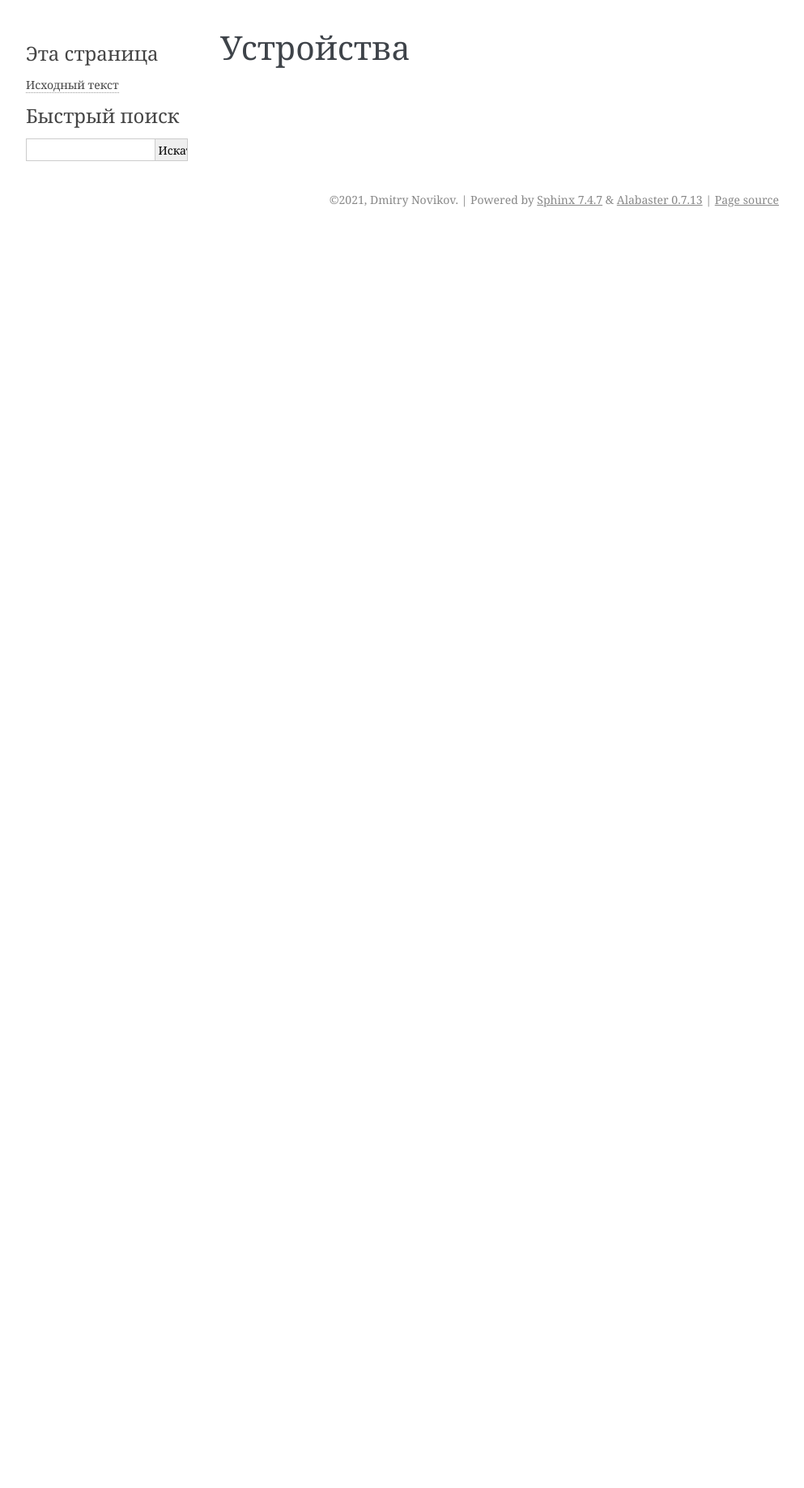
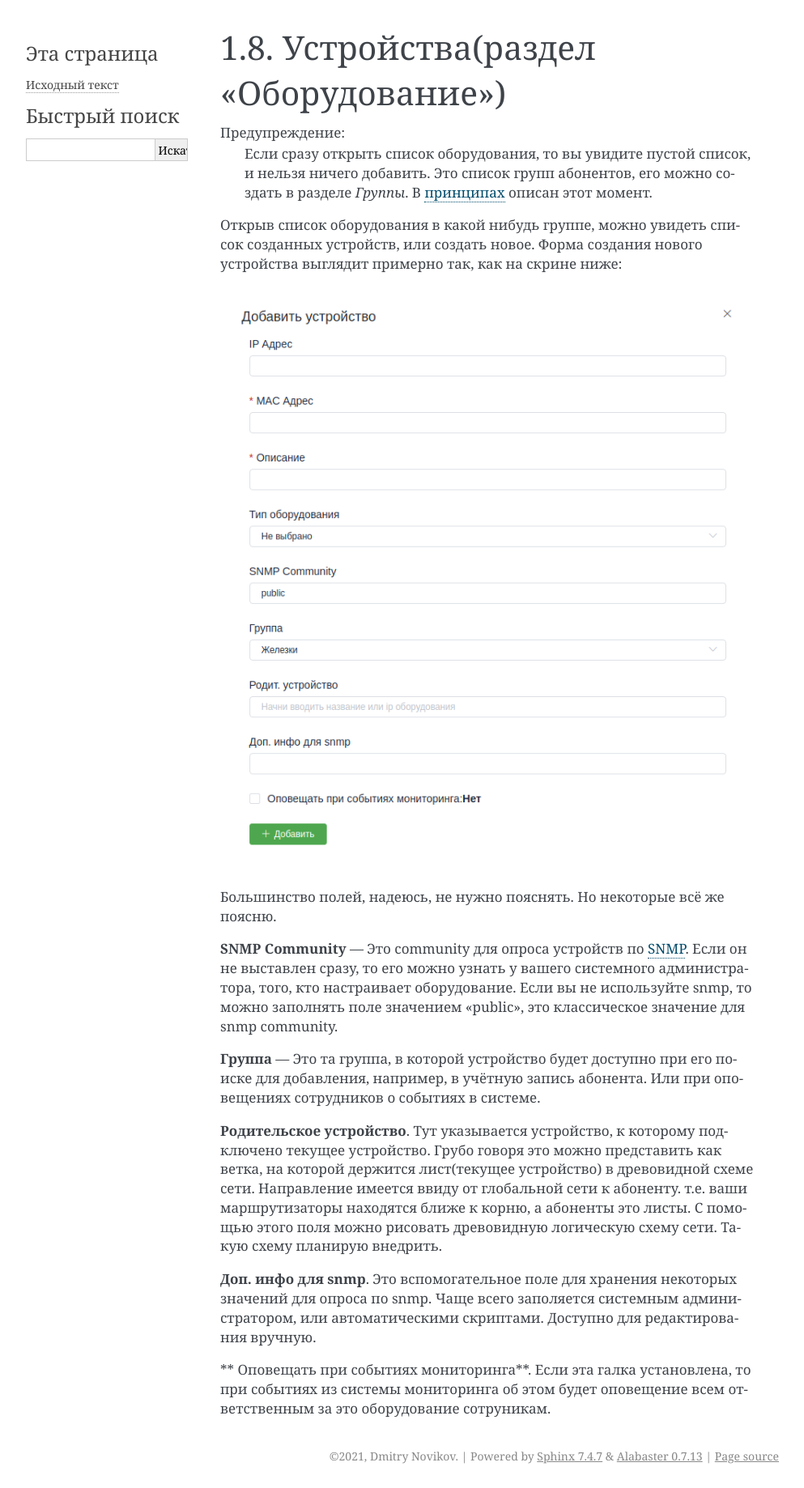
Before and after one commit to nerosketch/djing2, a Sphinx documentation site: the page built from docs/user_instructions/devices/index.rst, in a window 1280 px wide. Shown: the whole page at 81% size, without its empty margins (148-1141 px from the left). Built offline with Sphinx 7.4.7, drawn with Linux system fonts in a browser that asks for light colours; pages that are not in the unit, such as notebooks, are missing from menus; before the commit the page ends 900 px from its top, so only the background shows below that.

```diff
--- a/docs/user_instructions/devices/index.rst
+++ b/docs/user_instructions/devices/index.rst
@@ -1,2 +1,47 @@
-Устройства
-=============
+Устройства(раздел "Оборудование")
+==================================
+
+Предупреждение:
+    Если сразу открыть список оборудования, то вы увидите пустой список,
+    и нельзя ничего добавить. Это список групп абонентов, его можно
+    создать в разделе *Группы*. В :doc:`принципах <../../principles>`
+    описан этот момент.
+
+Открыв список оборудования в какой нибудь группе, можно увидеть список
+созданных устройств, или создать новое.
+Форма создания нового устройства выглядит примерно так, как на скрине
+ниже:
+
+.. figure:: ../../assets/devices_new_form.png
+    :align: center
+    :alt: devices_new_form.png
+
+Большинство полей, надеюсь, не нужно пояснять. Но некоторые всё же поясню.
+
+**SNMP Community** --- Это community для опроса устройств по
+`SNMP <https://ru.wikipedia.org/wiki/SNMP>`_.
+Если он не выставлен сразу, то его можно узнать у вашего системного
+администратора, того, кто настраивает оборудование. Если вы не
+используйте snmp, то можно заполнять поле значением "public", это
+классическое значение для snmp community.
+
+**Группа** --- Это та группа, в которой устройство будет доступно при
+его поиске для добавления, например, в учётную запись абонента. Или при
+оповещениях сотрудников о событиях в системе.
+
+**Родительское устройство**. Тут указывается устройство, к которому
+подключено текущее устройство. Грубо говоря это можно представить как
+ветка, на которой держится лист(текущее устройство) в древовидной
+схеме сети. Направление имеется ввиду от глобальной сети к абоненту.
+т.е. ваши маршрутизаторы находятся ближе к корню, а абоненты это листы.
+С помощью этого поля можно рисовать древовидную логическую схему сети.
+Такую схему планирую внедрить.
+
+**Доп. инфо для snmp**. Это вспомогательное поле для хранения некоторых
+значений для опроса по snmp. Чаще всего заполяется системным
+администратором, или автоматическими скриптами. Доступно для редактирования
+вручную.
+
+** Оповещать при событиях мониторинга**. Если эта галка установлена, то при
+событиях из системы мониторинга об этом будет оповещение всем ответственным
+за это оборудование сотруникам.
--- a/docs/user_instructions/index.rst
+++ b/docs/user_instructions/index.rst
@@ -5,10 +5,12 @@
     :maxdepth: 2
     :caption: Содержание
 
-    ui.md
+    tables
     profiles
     customers
     tasks/index
     groups
     services
     networks
+    devices/index
+    ui.md
--- a/docs/user_instructions/profiles.rst
+++ b/docs/user_instructions/profiles.rst
@@ -46,7 +46,7 @@
 
 
 Кнопка **Сайты** управляет доступностью профиля на разных
-:doc:`сайтах <../sites/index>`.
+:doc:`сайтах <./sites/index>`.
 
 .. figure:: ../assets/profile_edit_buttons_sites_btn.png
     :align: center
```
Also changed, not shown: docs/user_instructions/tables.rst (added, +21 -0 lines), docs/assets/devices_new_form.png (added), docs/assets/table_buttons.png (added), docs/user_instructions/sites/index.rst (renamed from docs/sites/index.rst).
